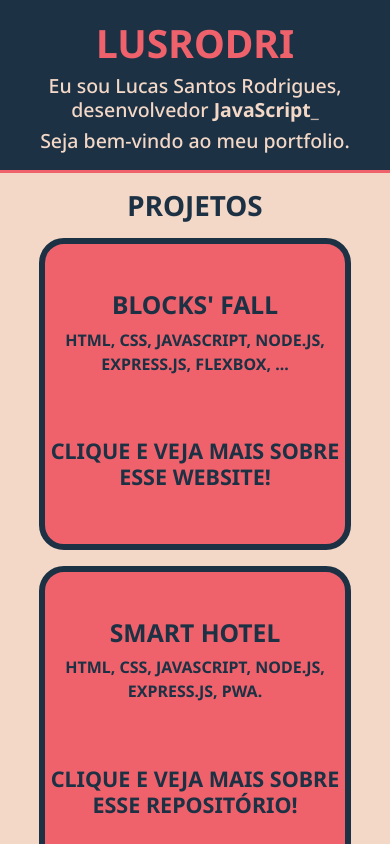
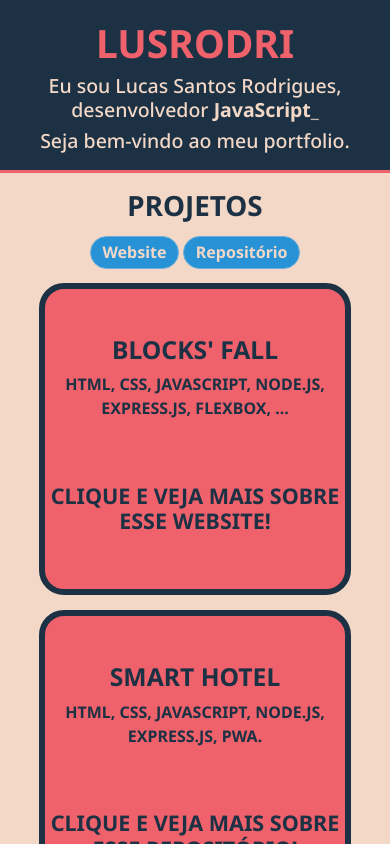
Before and after one commit to LuSrodri/lusrodri.me, a React (Create React App) app in the folder my-project/: page / in a window 390 px wide. Shown: the top 844 px of the page. Built offline with nearby package versions, Linux system fonts and the light colour scheme.

Commit message:
definindo o componente Filter.js

```diff
--- /dev/null
+++ b/my-project/src/Components/Filter.js
@@ -0,0 +1,95 @@
+import React from "react";
+import './Styles/Filter.css';
+
+export class Filter extends React.Component {
+    constructor(props) {
+        super(props);
+        this.state = {
+            filterTagsButton: [],
+            selectedFilterTagsButton: [],
+            filtersTags: new Set(),
+            selectedFiltersTags: new Set(),
+        };
+        this.handleChange = this.handleChange.bind(this);
+    }
+
+    async handleChange(option) {
+        await this.props.onFilterTypeChange(option);
+        await this.props.onFilterTagsChange();
+        await this.setFiltersTags();
+    }
+
+    async setFiltersTags() {
+        let filterTagsButton = [];
+        let selectedFilterTagsButton = [];
+        if (this.props.filterTags.size === 0) {
+            this.setState({ filterTagsButton: filterTagsButton });
+        }
+        if (this.state.selectedFiltersTags.size === 0) {
+            this.setState({ selectedFilterTagsButton: selectedFilterTagsButton });
+        }
+        for (let i = 0; i < this.props.filterTags.length; i++) {
+            filterTagsButton.push(<button key={i} id={"buttonTag"+this.props.filterTags[i].replace(/ /g,'')} onClick={() => this.onFilterTags(this.props.filterTags[i])} className="btn btn-info" ><h4 className="text">{this.props.filterTags[i]}</h4></button>);
+        }
+        for (let [key, value] of this.state.selectedFiltersTags.entries()) {
+            selectedFilterTagsButton.push(<button key={key} id={"buttonTag"+value.replace(/ /g,'')} onClick={() => this.onFilterTags(value)} className="btn btn-info clicked" ><h4 className="text">{value}</h4></button>);
+        }
+        this.setState({ filterTagsButton: filterTagsButton });
+        this.setState({ selectedFilterTagsButton: selectedFilterTagsButton });
+    }
+
+    onFilterType(option) {
+        if (document.getElementById(option).classList.contains("clicked")) {
+            document.getElementById(option).classList.remove("clicked");
+            this.onClearFilters();
+            return;
+        }
+        this.handleChange(option);
+        let els = document.getElementsByClassName("btn btn-info");
+        for (let i = 0; i < els.length; i++) {
+            if (els[i].id !== option)
+                els[i].style.display = "none";
+            else
+                els[i].classList.add("clicked");
+        }
+        document.getElementsByClassName("btn btn-info clear")[0].style.display = "unset";
+    }
+
+    async onFilterTags(id) {
+        let selectedFiltersTags = this.state.selectedFiltersTags;
+        if (selectedFiltersTags.has(id)){
+            selectedFiltersTags.delete(id);
+        }
+        else{
+            selectedFiltersTags.add(id);
+        }
+
+        await this.setState({ selectedFiltersTags: selectedFiltersTags });
+        await this.props.onSelectedFilterTagsChange(this.state.selectedFiltersTags);
+        this.setFiltersTags();
+    }
+
+    onClearFilters() {
+        this.handleChange('');
+        let els = document.getElementsByClassName("btn btn-info");
+        for (let i = 0; i < els.length; i++) {
+            els[i].style.display = "unset";
+            els[i].classList.remove("clicked");
+        }
+        document.getElementsByClassName("btn btn-info clear")[0].style.display = "none";
+        this.setState({ selectedFiltersTags: new Set() });
+        this.setFiltersTags();
+    }
+
+    render() {
+        return (
+            <div className="divFilters">
+                <button onClick={() => { this.onClearFilters() }} style={{ display: 'none' }} className="btn btn-info clear" id="clear"><h4 className="text"><i className="bi bi-x-circle"></i> Limpar</h4></button>
+                <button onClick={() => { this.onFilterType('site') }} className="btn btn-info" id="site"><h4 className="text">Website</h4></button>
+                <button onClick={() => { this.onFilterType('repo') }} className="btn btn-info" id="repo"><h4 className="text">Repositório</h4></button>
+                {this.state.selectedFilterTagsButton}
+                {this.state.filterTagsButton}
+            </div>
+        )
+    }
+}
--- a/my-project/src/Components/Projects.js
+++ b/my-project/src/Components/Projects.js
@@ -1,5 +1,6 @@
 import React from "react";
 import { Card } from './Card';
+import { Filter } from './Filter';
 import 'bootstrap/dist/css/bootstrap.min.css';
 import data from './Data/projects.json';
 import './Styles/Projects.css';
@@ -9,27 +10,121 @@ export class Projects extends React.Component {
         super(props);
         this.state = {
             projects: data.projects,
-            cards: [],
+            filteredProjectsByType: [],
+            filteredProjectsByTags: [],
+            filteredProjects: data.projects,
         };
-        for (let i = 0; i < this.state.projects.length; i++) {
-            this.state.cards.push(
-                    <Card key={i}
-                        id={'card' + i}
-                        img={this.state.projects[i].image}
-                        title={this.state.projects[i].name}
-                        tags={this.state.projects[i].tags}
-                        type={this.state.projects[i].type}
-                        description={this.state.projects[i].description}
-                        url={this.state.projects[i].url}/>)
+        this.state.cards = this.mountCards(data.projects);
+        this.handleFilterTypeChange = this.handleFilterTypeChange.bind(this);
+        this.handleFilterTagsChange = this.handleFilterTagsChange.bind(this);
+        this.handleSelectedFilterTagsChange = this.handleSelectedFilterTagsChange.bind(this);
+    }
+
+    mountCards(projects) {
+        let cards = [];
+        for (let i = 0; i < projects.length; i++) {
+            cards.push(
+                <Card key={i}
+                    id={'card' + i}
+                    img={projects[i].image}
+                    title={projects[i].name}
+                    tags={projects[i].tags}
+                    type={projects[i].type}
+                    description={projects[i].description}
+                    url={projects[i].url} />)
         }
+        return cards;
+    }
+
+    async handleFilterTypeChange(option) {
+        await this.setState({ filterType: option });
+        await this.onFiltering();
+    }
+
+    async handleFilterTagsChange() {
+        await this.setFilterTags();
+    }
+
+    async handleSelectedFilterTagsChange(options) {
+        await this.setState({ selectedFilterTags: options });
+        await this.onFiltering(this.state.selectedFilterTags);
+        this.setFilterTags(this.state.selectedFilterTags);
+    }
+
+    async setFilterTags(selectedFilterTags = new Set()) {
+        if (this.state.filterType === '') {
+            this.setState({ filterTags: [] });
+            return;
+        }
+        let filterTags = new Set();
+        for (let i = 0; i < this.state.filteredProjects.length; i++) {
+            for (let j = 0; j < this.state.filteredProjects[i].tags.length; j++) {
+                filterTags.add(this.state.filteredProjects[i].tags[j]);
+            }
+        }
+        for (let item of selectedFilterTags) {
+            filterTags.delete(item);
+        }
+        await this.setState({ filterTags: Array.from(filterTags) });
+    }
+
+    async onFiltering(filter = new Set()) {
+        if (this.state.filterType === '') {
+            await this.setState({ filteredProjectsByType: this.state.projects });
+            await this.setState({ filteredProjects: this.state.filteredProjectsByType });
+            this.setState({ filterTags: [] });
+            await this.setState({ cards: []});
+            await this.setState({ cards: this.mountCards(this.state.filteredProjects) });
+            return;
+        }
+        await this.setState({ filteredProjectsByType: this.state.projects.filter(project => project.type === this.state.filterType) });
+        await this.setState({ filteredProjects: this.state.filteredProjectsByType });
+        await this.setState({ cards: []});
+        await this.setState({ cards: this.mountCards(this.state.filteredProjects) });
+
+        if (filter.size === 0) {
+            await this.setState({ filteredProjectsByTags: this.state.filteredProjectsByType });
+            await this.setState({ filteredProjects: this.state.filteredProjectsByTags });
+            await this.setState({ cards: []});
+            await this.setState({ cards: this.mountCards(this.state.filteredProjects) });
+            return;
+        }
+        let resultByTagsFilter = [];
+        for (let i = 0; i<this.state.filteredProjectsByType.length; i++) {
+            let count = 0;
+            for (let item of filter) {
+                if (this.state.filteredProjectsByType[i].tags.includes(item)) {
+                    count++;
+                }
+            }
+            if (count === filter.size) {
+                resultByTagsFilter.push(this.state.filteredProjectsByType[i]);
+            }
+        }
+
+        await this.setState({ filteredProjectsByTags: resultByTagsFilter });
+        await this.setState({ filteredProjects: this.state.filteredProjectsByTags });
+        await this.setState({ cards: []});
+        await this.setState({ cards: this.mountCards(this.state.filteredProjects) });
     }
 
     render() {
+        const filterType = this.state.filterType;
+        const filterTags = this.state.filterTags;
+        const selectedFilterTags = this.state.selectedFilterTags;
         return (
             <div className="home divProjects">
                 <h1 style={{ fontWeight: 'bolder', color: '#1C3144' }}>PROJETOS</h1>
+                <Filter
+                    filterTags={filterTags}
+                    onFilterTagsChange={this.handleFilterTagsChange}
+                    filterType={filterType}
+                    onFilterTypeChange={this.handleFilterTypeChange}
+                    selectedFilterTags={selectedFilterTags}
+                    onSelectedFilterTagsChange={this.handleSelectedFilterTagsChange} />
                 <div className="divCards">
                     {this.state.cards}
+                    {this.state.filteredCards}
                 </div>
             </div>
         )
--- /dev/null
+++ b/my-project/src/Components/Styles/Filter.css
@@ -0,0 +1,79 @@
+
+div.divFilters {
+    display: flex;
+    flex-direction: row;
+    justify-content: center;
+    align-items: center;
+    width: 90%;
+    flex-wrap: wrap;
+    margin: 1vmin 0;
+}
+
+div.divFilters button {
+    margin: 0.5vmin;
+    padding: 1vmin 2vmin;
+    border-radius: 10vmin;
+    transition: 150ms;
+}
+
+div.divFilters button.btn.btn-info {
+    background-color: #2892D7;
+    border: 0.3vmin solid #6daedb;
+}
+
+div.divFilters button.btn.btn-info:hover {
+    background-color: #6daedb;
+}
+
+div.divFilters button.btn.btn-info:active {
+    background-color: #2892D7;
+    border: 0.3vmin solid #2892D7;
+}
+
+div.divFilters button.btn.btn-info.clear {
+    background-color: #395E7A;
+    border: unset;
+}
+
+div.divFilters button.btn.btn-info.clear:hover {
+    background-color: #1C3144;
+}
+
+div.divFilters button.btn.btn-info.clear:active {
+    background-color: #1C3144;
+}
+
+div.divFilters button.btn.btn-info.clicked {
+    background-color: #EF626C;
+    border: 0.3vmin solid #EF626C80;
+}
+
+div.divFilters button.btn.btn-info.clicked:hover {
+    background-color: #EF626C80;
+}
+
+div.divFilters button.btn.btn-info.clicked:active {
+    background-color: #EF626C;
+    border: 0.3vmin solid #EF626C;
+}
+
+div.divFilters h4.text {
+    font-weight: bold;
+    font-size: 1.2rem;
+    margin: 0;
+}
+
+@media (max-width: 1000px) {
+    div.divFilters h4.text {
+        font-size: 1.05rem;
+    }
+}
+
+@media (max-width: 500px) {
+    div.divFilters h4.text {
+        font-size: 1rem;
+    }
+    div.divFilters button {
+        padding: 1.5vmin 3vmin;
+    }
+}
```
